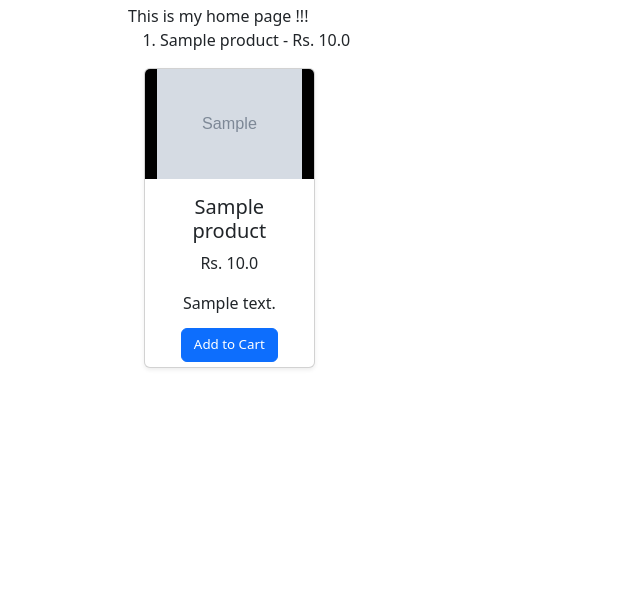
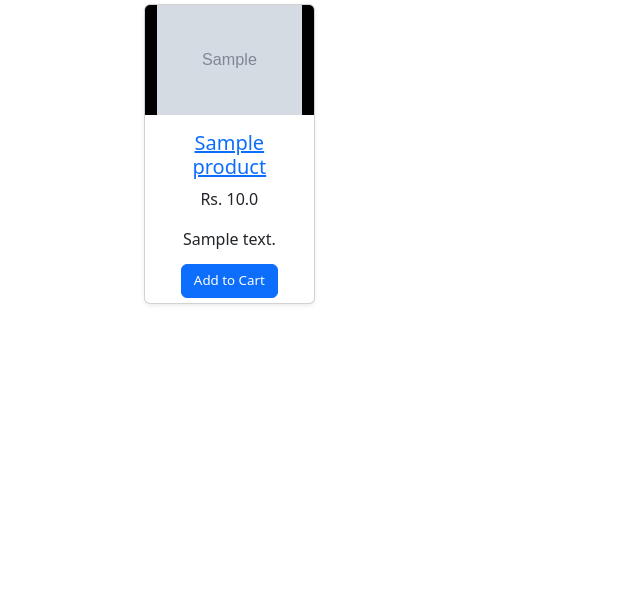
Before and after one commit to ananthakrishnanpta/shop-b420, a Django app: page / in a window 1280 px wide. Shown: the part 56-664 px from the top of the page, without its empty margins (0-640 px from the left). Run offline with Django 5.2, Linux system fonts and the light colour scheme; tables that the repository leaves empty hold one stand-in row (values such as "Sample post"); grey boxes marked "Sample" are stand-in pictures.

Commit message:
added product details

```diff
--- a/zshop/mainapp/templates/home.html
+++ b/zshop/mainapp/templates/home.html
@@ -6,8 +6,9 @@
 
 {% block content %}
 
-This is my home page !!!
+<!-- The home page -->
 
+{% comment %}
 <ol>
     {% for product in products %}
 
@@ -15,16 +16,21 @@ This is my home page !!!
 
     {% endfor %}
 </ol>
+{% endcomment %}
 
-<div class="container">
+<div class="container z-0">
     <div class="row">
         {% for product in products %}
         <div class="col-sm-2 card text-center shadow-sm mx-3">
-            <div class="row h-50">
+            <div class="row">
                 <img class="card-img-top" src="{{product.img.url}}" alt="Picture of {{product.name}}">
             </div>
-            <div class="row card-body h-50">
-                <h5>{{product.name}}</h5>
+            <div class="row card-body">
+                <h5>
+                    <a href="">
+                        {{product.name}}
+                    </a>
+                </h5>
                 <p class="card-text">
                     Rs. {{product.price}}
                 </p>
--- a/zshop/mainapp/views.py
+++ b/zshop/mainapp/views.py
@@ -2,8 +2,12 @@ from django.shortcuts import render
 
 from django.template import loader
 from django.http import HttpResponse
+from django.http import JsonResponse
+
+from django.views.generic import DetailView
 
 from .models import Product
+
 
 # Create your views here.
 
@@ -20,6 +24,11 @@ def homeView(request):
     }
     return HttpResponse(template.render(context, request))
 
+class ProductDetails(DetailView):
+    model = Product
+    template_name = 'product_details.html'
+
+
 def aboutView(request):
     template = loader.get_template('about.html')
     context = {}
--- a/zshop/zshop/urls.py
+++ b/zshop/zshop/urls.py
@@ -17,7 +17,16 @@ Including another URLconf
 from django.contrib import admin
 from django.urls import path, include
 
+# To include media files
+from django.conf import settings
+from django.conf.urls.static import static
+
 urlpatterns = [
     path('admin/', admin.site.urls),
     path('', include('mainapp.urls'))
 ]
+
+# the following line allows us to use the given media path during development
+if settings.DEBUG == True:
+    urlpatterns += static(settings.MEDIA_URL, document_root = settings.MEDIA_ROOT)
+# The above code generates unique urls for each media file in the provided MEDIA_ROOT location
```
Also changed, not shown: zshop/mainapp/templates/product_details.html (added, +9 -0 lines), zshop/media/products/sport-running-shoes.jpg (added).
